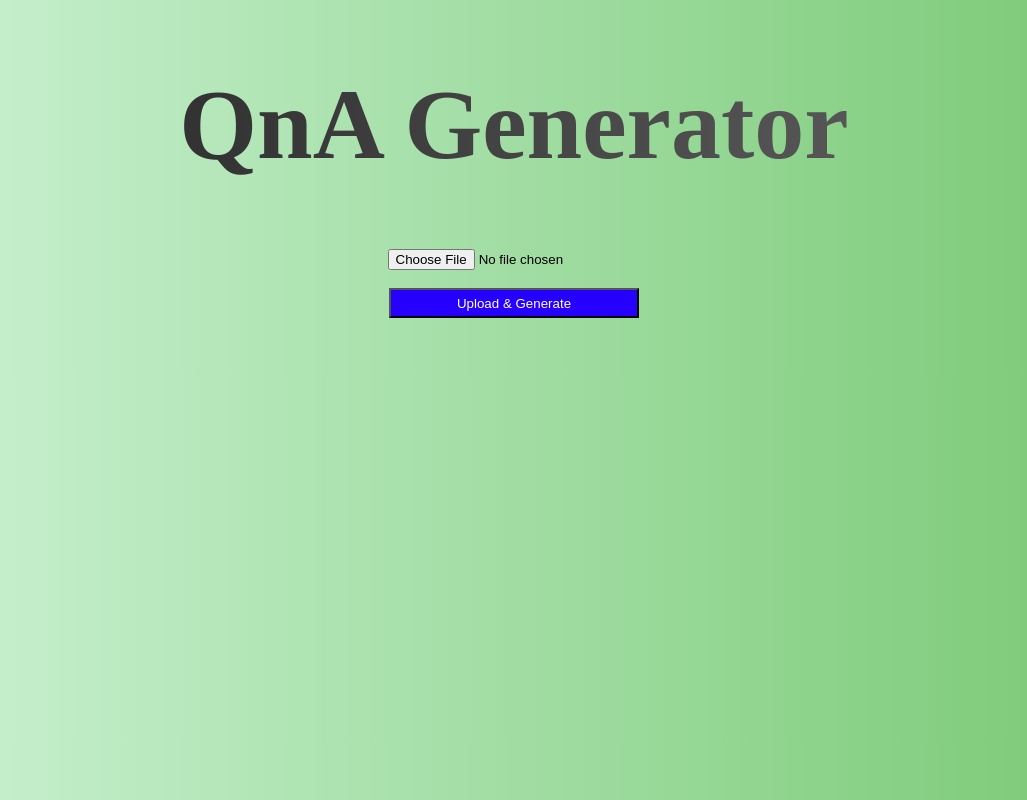
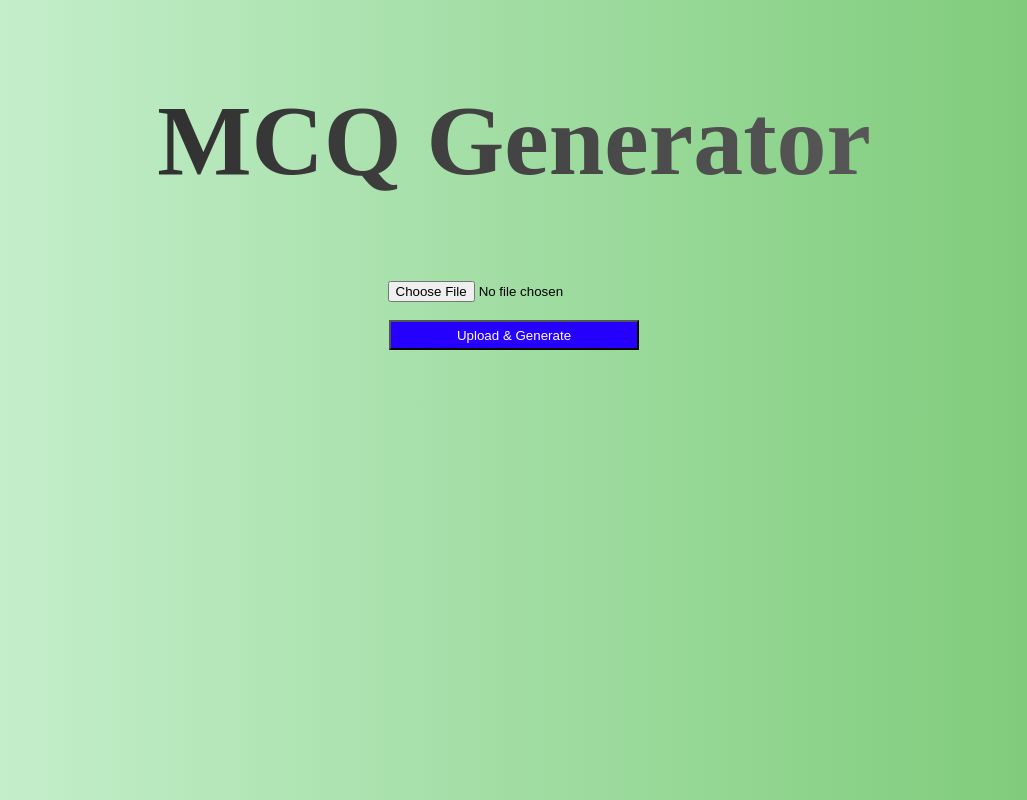
Before and after one commit to HariPrasathuv/hari-ai-qna-generator, a plain HTML site: page index.html in a window 1280 px wide. Shown: the whole page, without its empty margins (126-1153 px from the left). Drawn offline with Linux system fonts and the light colour scheme.

Commit message:
Update index.html
changed QnA generator to MCQ generator

```diff
--- a/index.html
+++ b/index.html
@@ -27,13 +27,13 @@
 </head>
 
 <body style="background: linear-gradient(to right, #CCF2D4 0%, #A1DDA3 50%, #78C872 100%);">
-    <h1 style="text-align: center;background: linear-gradient(to right, #222, #666); /* Dark text gradient */
+    <h2 style="text-align: center;background: linear-gradient(to right, #222, #666); /* Dark text gradient */
       background-clip: text;
     -webkit-background-clip: text;
 
      color: transparent;
-    -webkit-text-fill-color: transparent;font-size: 100px;">QnA Generator
-    </h1>
+    -webkit-text-fill-color: transparent;font-size: 100px;">MCQ Generator
+    </h2>
 
     <div class="grp-upload-and-generate">
         <input type="file" id="fileInput" accept=".txt" />
```
